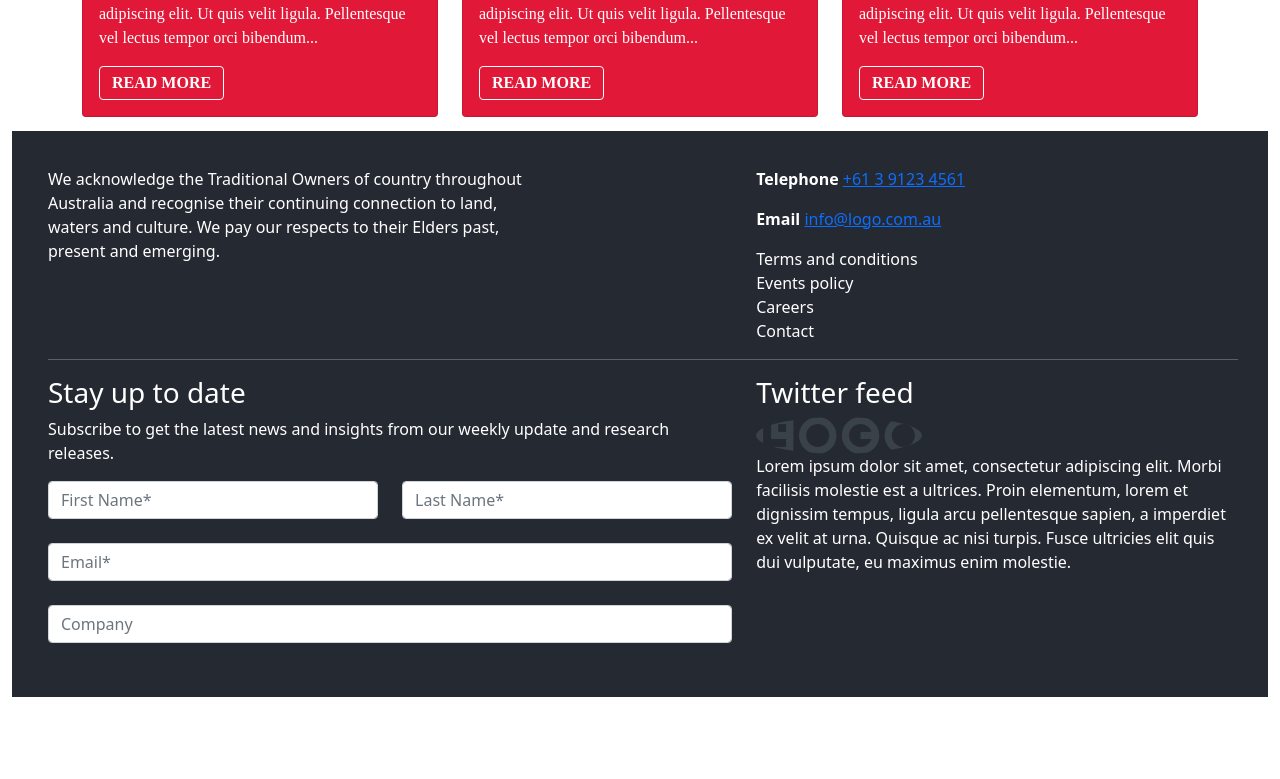
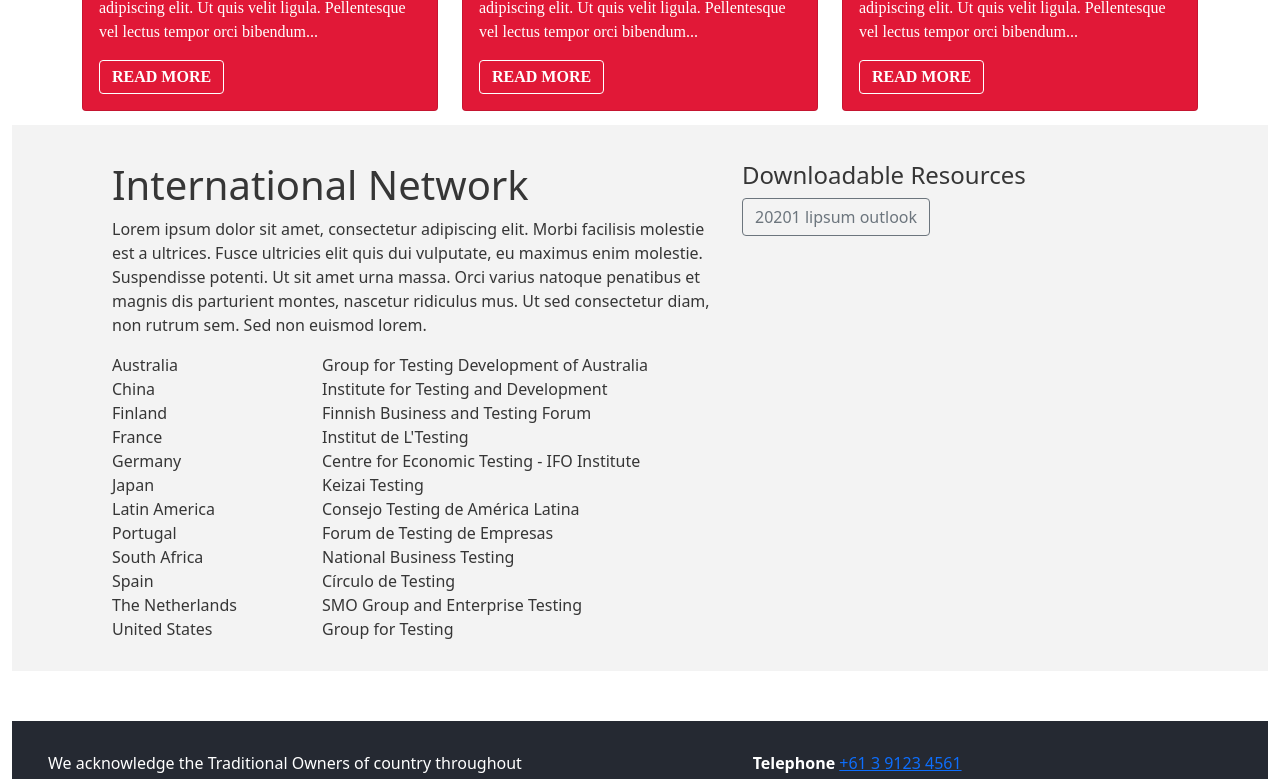
Before and after one commit to SteplerPaulo/flexisource, a React (Create React App) app: page / in a window 1280 px wide. Shown: the part 740-1519 px from the top of the page. Before the commit the page ends 1437 px from the top, so only its background shows below. Built offline with nearby package versions, Linux system fonts and the light colour scheme; a web font is replaced by a local one.

Commit message:
International Network Component

```diff
--- a/src/App.css
+++ b/src/App.css
@@ -18,7 +18,7 @@ body {
   border-radius: 0;
   margin-bottom: 4%;
   color: #FFFFFF;
-  padding: 36px 30px 30px 36px;
+  padding: 30px 36px 30px 36px;
 }
 
 .header .card-title{
@@ -87,5 +87,12 @@ body {
 .footer{
   background: #252932;
   color: #FFFFFF;
-  padding: 36px 30px 30px 36px;
+  padding: 30px 36px 30px 36px;
 }
+
+.international-network{
+  background: #F3F3F3;
+  color: #363636;
+  padding: 36px 100px 30px 100px;
+  margin-bottom: 4%;
+}
--- a/src/App.js
+++ b/src/App.js
@@ -4,6 +4,7 @@ import Header from "./components/Header.js"
 import Body from "./components/Body.js"
 import Carousel from "./components/Carousel.js"
 import Footer from "./components/Footer.js"
+import InternationalNetwork from "./components/InternationalNetwork.js"
 function App() {
   return (
     <div class="container-fluid">
@@ -11,6 +12,7 @@ function App() {
       <Header/>
       <Body/>
       <Carousel/>
+      <InternationalNetwork/>
       <Footer/>
     </div>
   );
--- /dev/null
+++ b/src/components/InternationalNetwork.js
@@ -0,0 +1,73 @@
+import React from "react";
+
+function InternationalNetwork() {
+    return (
+        <React.Fragment>
+            <div class="international-network">
+                <div class="row">
+                    <div class="col-lg-7 col-xs-12">
+                        <h1>International Network</h1>
+                        <p>Lorem ipsum dolor sit amet, consectetur adipiscing elit. Morbi facilisis molestie est a ultrices.
+                        Fusce ultricies elit quis dui vulputate, eu maximus enim molestie. Suspendisse potenti. Ut sit amet urna massa.
+                        Orci varius natoque penatibus et magnis dis parturient montes, nascetur ridiculus mus. Ut sed consectetur diam, non rutrum sem. Sed non euismod lorem.
+		            	</p>
+                        <div class="row">
+                            <div class="col-4">Australia</div>
+                            <div class="col">Group for Testing Development of Australia </div>
+                        </div>
+                        <div class="row">
+                            <div class="col-4">China</div>
+                            <div class="col">Institute for Testing and Development</div>
+                        </div>
+                        <div class="row">
+                            <div class="col-4">Finland</div>
+                            <div class="col">Finnish Business and Testing Forum </div>
+                        </div>
+                        <div class="row">
+                            <div class="col-4">France</div>
+                            <div class="col">Institut de L'Testing</div>
+                        </div>
+                        <div class="row">
+                            <div class="col-4">Germany</div>
+                            <div class="col">Centre for Economic Testing - IFO Institute</div>
+                        </div>
+                        <div class="row">
+                            <div class="col-4">Japan</div>
+                            <div class="col">Keizai Testing</div>
+                        </div>
+                        <div class="row">
+                            <div class="col-4">Latin America</div>
+                            <div class="col">Consejo Testing de América Latina</div>
+                        </div>
+                        <div class="row">
+                            <div class="col-4">Portugal</div>
+                            <div class="col">Forum de Testing de Empresas</div>
+                        </div>
+                        <div class="row">
+                            <div class="col-4">South Africa</div>
+                            <div class="col">National Business Testing</div>
+                        </div>
+                        <div class="row">
+                            <div class="col-4">Spain</div>
+                            <div class="col">Círculo de Testing</div>
+                        </div>
+                        <div class="row">
+                            <div class="col-4">The Netherlands</div>
+                            <div class="col">SMO Group and Enterprise Testing</div>
+                        </div>
+                        <div class="row">
+                            <div class="col-4">United States</div>
+                            <div class="col">Group for Testing</div>
+                        </div>
+                    </div>
+                    <div class="col-lg-auto col-xs-12">
+                        <h4>Downloadable Resources</h4>
+                        <button type="button" class="btn btn-outline-secondary">20201 lipsum outlook</button>
+                    </div>
+                </div>
+            </div>
+        </React.Fragment>
+    );
+}
+
+export default InternationalNetwork;
--- a/src/index.css
+++ b/src/index.css
@@ -1,5 +1,3 @@
-
-
 /* cyrillic-ext */
 @font-face {
   font-family: 'Montserrat';
```
